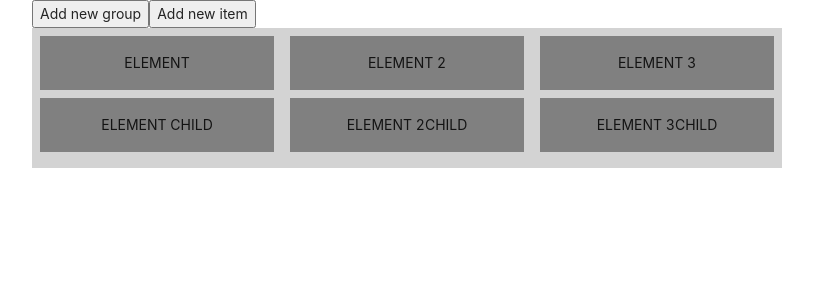
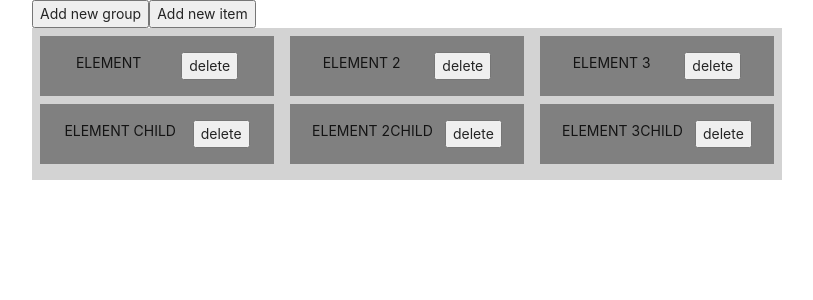
Before and after one commit to sieugene/dashboard, a Next.js app: page / in a window 1280 px wide. Shown: the top 300 px of the page, without its empty margins (233-1046 px from the left). Built offline with nearby package versions, Linux system fonts and the light colour scheme.

Commit message:
Add types for dragndrop component

```diff
--- a/Components/Card/DraggableCard.tsx
+++ b/Components/Card/DraggableCard.tsx
@@ -1,5 +1,6 @@
-import React from "react";
+import React, { FC } from "react";
 import { Draggable } from "react-beautiful-dnd";
+import { DragnItem } from "../../Utils/countInArray";
 
 const grid = 8;
 
@@ -16,9 +17,16 @@ const getItemStyle = (isDragging, draggableStyle) => ({
   ...draggableStyle,
 });
 
-export const DraggableCard = ({ item, index }) => {
+type Props = {
+  deleteItem: (ind: number, index: number) => void;
+  index: number;
+  ind: number;
+  item: DragnItem;
+};
+
+export const DraggableCard: FC<Props> = ({ item, index, deleteItem, ind }) => {
   return (
-    <Draggable key={item.id} draggableId={item.id} index={index}>
+    <Draggable draggableId={item.id} index={index}>
       {(provided, snapshot) => (
         <div
           ref={provided.innerRef}
@@ -36,16 +44,14 @@ export const DraggableCard = ({ item, index }) => {
             }}
           >
             {item.content}
-            {/* <button
+            <button
               type="button"
               onClick={() => {
-                const newState = [...state];
-                newState[ind].splice(index, 1);
-                setState(newState.filter((group) => group.length));
+                deleteItem(ind, index);
               }}
             >
               delete
-            </button> */}
+            </button>
           </div>
         </div>
       )}
--- a/Components/DragndropWrapper/index.tsx
+++ b/Components/DragndropWrapper/index.tsx
@@ -1,44 +1,29 @@
 import React, { FC, useState } from "react";
 import { DragDropContext } from "react-beautiful-dnd";
-import { generateItems } from "../../Utils/countInArray";
+import { childIterator } from "../../Utils/childIterator";
+import { generateItems, DragnItemsList } from "../../Utils/countInArray";
 import { moveItems } from "../../Utils/moveItems";
 import { reorder } from "../../Utils/reorder";
 import { DroppableElement } from "../DroppableElement/DroppableElement";
 type Props = {
-  children: any[];
+  children: JSX.Element[];
 };
 
 export const DragndropMultiple: FC<Props> = ({ children }) => {
-  const childIterator = () => {
-    let gridItetator = 0;
-    return children.reduce((items, child) => {
-      if (child?.props?.children) {
-        items.push(
-          generateItems(
-            child.props.children.length,
-            gridItetator,
-            child.props.children
-          )
-        );
-        gridItetator += 10;
-      }
-      return items;
-    }, []);
-  };
-
-  const [state, setState] = useState<any>(childIterator());
+  const [state, setState] = useState<DragnItemsList[]>(childIterator(children));
 
   function onDragEnd(result) {
     const { source, destination } = result;
 
-    // dropped outside the list
     if (!destination) {
       return;
     }
     const sInd = +source.droppableId;
     const dInd = +destination.droppableId;
 
-    if (sInd === dInd) {
+    const isNotChangeCol = sInd === dInd;
+
+    if (isNotChangeCol) {
       const items = reorder(state[sInd], source.index, destination.index);
       const newState = [...state];
       newState[sInd] = items;
@@ -52,6 +37,12 @@ export const DragndropMultiple: FC<Props> = ({ children }) => {
       setState(newState.filter((group) => group.length));
     }
   }
+
+  const deleteItem = (ind: number, index: number) => {
+    const newState = [...state];
+    newState[ind].splice(index, 1);
+    setState(newState.filter((group) => group.length));
+  };
 
   return (
     <div>
@@ -74,7 +65,12 @@ export const DragndropMultiple: FC<Props> = ({ children }) => {
       <div style={{ display: "flex" }}>
         <DragDropContext onDragEnd={onDragEnd}>
           {state.map((el, ind) => (
-            <DroppableElement ind={ind} el={el} />
+            <DroppableElement
+              ind={ind}
+              el={el}
+              key={ind}
+              deleteItem={deleteItem}
+            />
           ))}
         </DragDropContext>
       </div>
--- a/Components/DroppableElement/DroppableElement.tsx
+++ b/Components/DroppableElement/DroppableElement.tsx
@@ -1,6 +1,7 @@
-import React from "react";
+import React, { FC } from "react";
 import { DraggableCard } from "../Card/DraggableCard";
 import { Droppable } from "react-beautiful-dnd";
+import { DragnItemsList } from "../../Utils/countInArray";
 
 const grid = 8;
 
@@ -10,9 +11,15 @@ const getListStyle = (isDraggingOver) => ({
   width: 250,
 });
 
-export const DroppableElement = ({ ind, el }) => {
+type Props = {
+  ind: number;
+  el: DragnItemsList;
+  deleteItem: (ind: number, index: number) => void;
+};
+
+export const DroppableElement: FC<Props> = ({ ind, el, deleteItem }) => {
   return (
-    <Droppable key={ind} droppableId={`${ind}`}>
+    <Droppable droppableId={`${ind}`}>
       {(provided, snapshot) => (
         <div
           ref={provided.innerRef}
@@ -20,7 +27,13 @@ export const DroppableElement = ({ ind, el }) => {
           {...provided.droppableProps}
         >
           {el.map((item, index) => (
-            <DraggableCard item={item} index={index} />
+            <DraggableCard
+              item={item}
+              index={index}
+              key={item.id}
+              ind={ind}
+              deleteItem={deleteItem}
+            />
           ))}
           {provided.placeholder}
         </div>
--- /dev/null
+++ b/Utils/childIterator.ts
@@ -0,0 +1,18 @@
+import { DragnItemsList, generateItems } from "./countInArray";
+
+export const childIterator = (children: JSX.Element[]): DragnItemsList[] => {
+  let gridItetator = 0;
+  return children.reduce((items, child) => {
+    if (child?.props?.children) {
+      items.push(
+        generateItems(
+          child.props.children.length,
+          gridItetator,
+          child.props.children
+        )
+      );
+      gridItetator += 10;
+    }
+    return items;
+  }, []);
+};
--- a/Utils/countInArray.ts
+++ b/Utils/countInArray.ts
@@ -2,7 +2,7 @@
  * Список карточек
  *
  * @param {count} first - количество элементов генерируемого списка
- * * @param {offset} second - хз пока что
+ * * @param {offset} second - отступ
  * @param {childrens} three - props children
  * @returns {[id: string, content: ChildNode]}
  */
@@ -18,5 +18,5 @@ export const generateItems = (
 ): DragnItemsList =>
   Array.from({ length: count }, (v, k) => k).map((k) => ({
     id: `item-${k + offset}-${new Date().getTime()}`,
-    content: childrens[k],
+    content: (childrens && childrens[k]) ?? "",
   }));
--- a/Utils/moveItems.ts
+++ b/Utils/moveItems.ts
@@ -1,9 +1,18 @@
+import { DragnItemsList } from "./countInArray";
+
+type DroppableData = {
+  droppableId: string;
+  index: number;
+};
+type MovededItems = {
+  [key: number]: DragnItemsList;
+};
 export const moveItems = (
-  source,
-  destination,
-  droppableSource,
-  droppableDestination
-) => {
+  source: DragnItemsList,
+  destination: DragnItemsList,
+  droppableSource: DroppableData,
+  droppableDestination: DroppableData
+): MovededItems => {
   const sourceClone = Array.from(source);
   const destClone = Array.from(destination);
   const [removed] = sourceClone.splice(droppableSource.index, 1);
```
